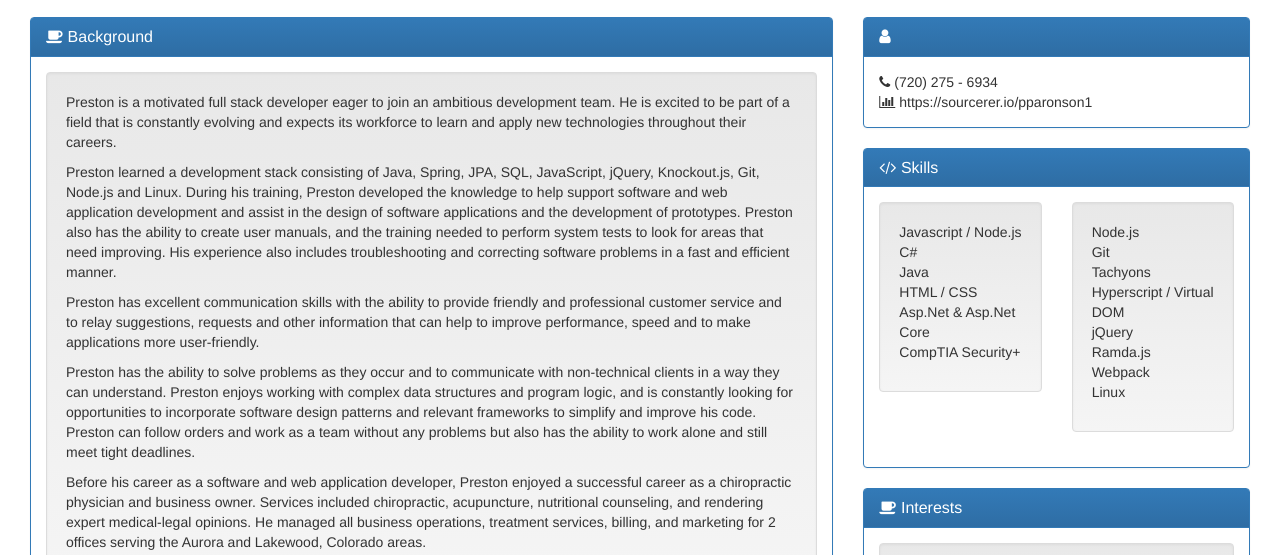
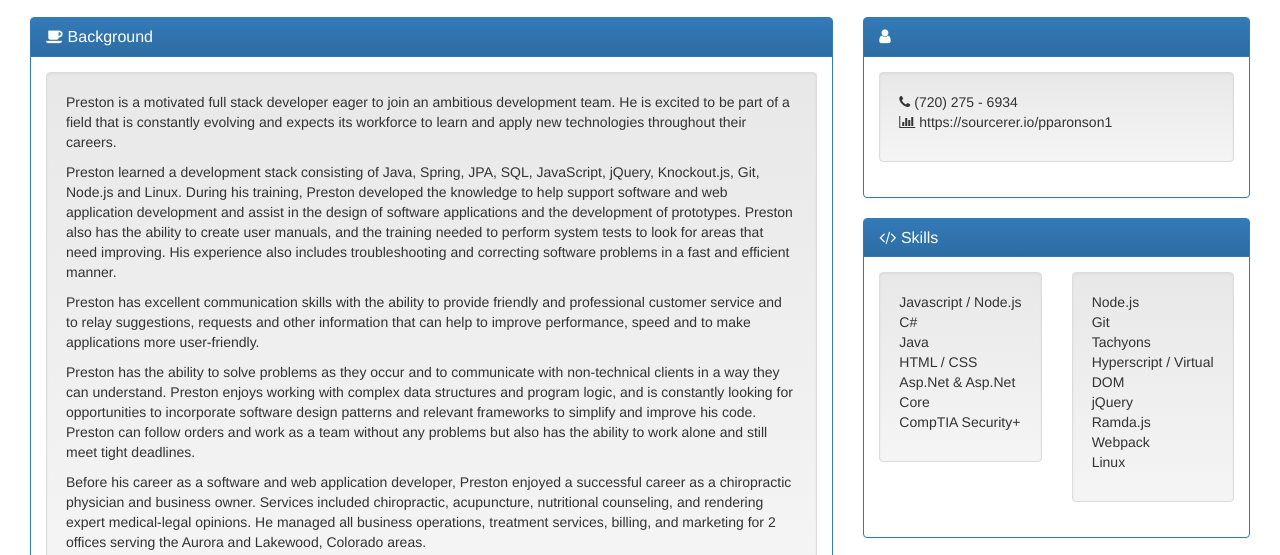
Before and after one commit to pparonson/pparonson.github.io, a plain HTML site: page index.html in a window 1280 px wide. Shown: the part 204-759 px from the top of the page. Drawn offline with nearby package versions, Linux system fonts and the light colour scheme.

Commit message:
format contact panel

```diff
--- a/index.html
+++ b/index.html
@@ -122,13 +122,21 @@
                     </h4>
                 </div>
                 <div class="panel-body">
-                    <div>
-                        <i class="fa fa-phone"></i>
-                        (720) 275 - 6934
-                    </div>
-                    <div>
-                        <i class="fa fa-bar-chart" aria-hidden="true"></i>
-                        https://sourcerer.io/pparonson1
+                    <div class="row">
+                        <div class="col-xs-12">
+                            <div class="well">
+                                <ul>
+                                <li>
+                                    <i class="fa fa-phone"></i>
+                                    (720) 275 - 6934
+                                </li>
+                                <li>
+                                    <i class="fa fa-bar-chart" aria-hidden="true"></i>
+                                    https://sourcerer.io/pparonson1
+                                </li>
+                                </ul>
+                            </div>
+                        </div>
                     </div>
                 </div>
             </div>
```
